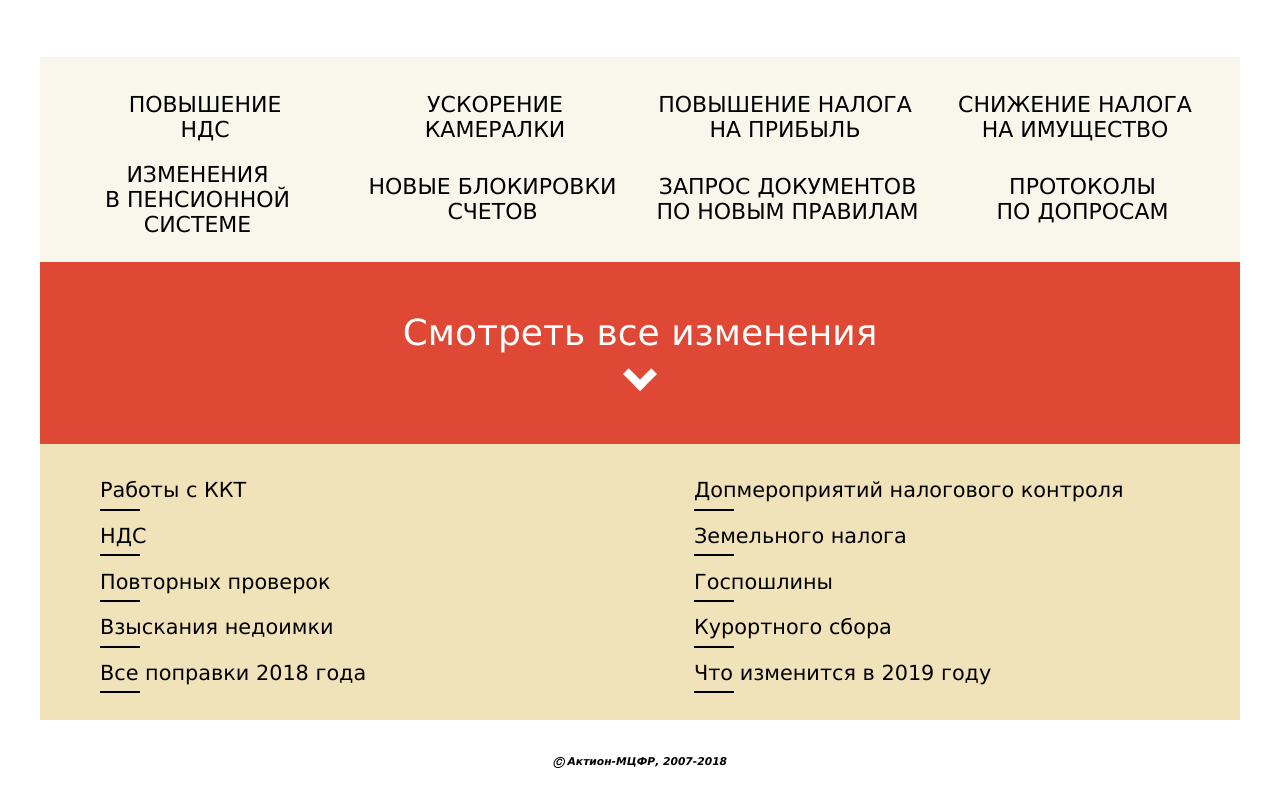
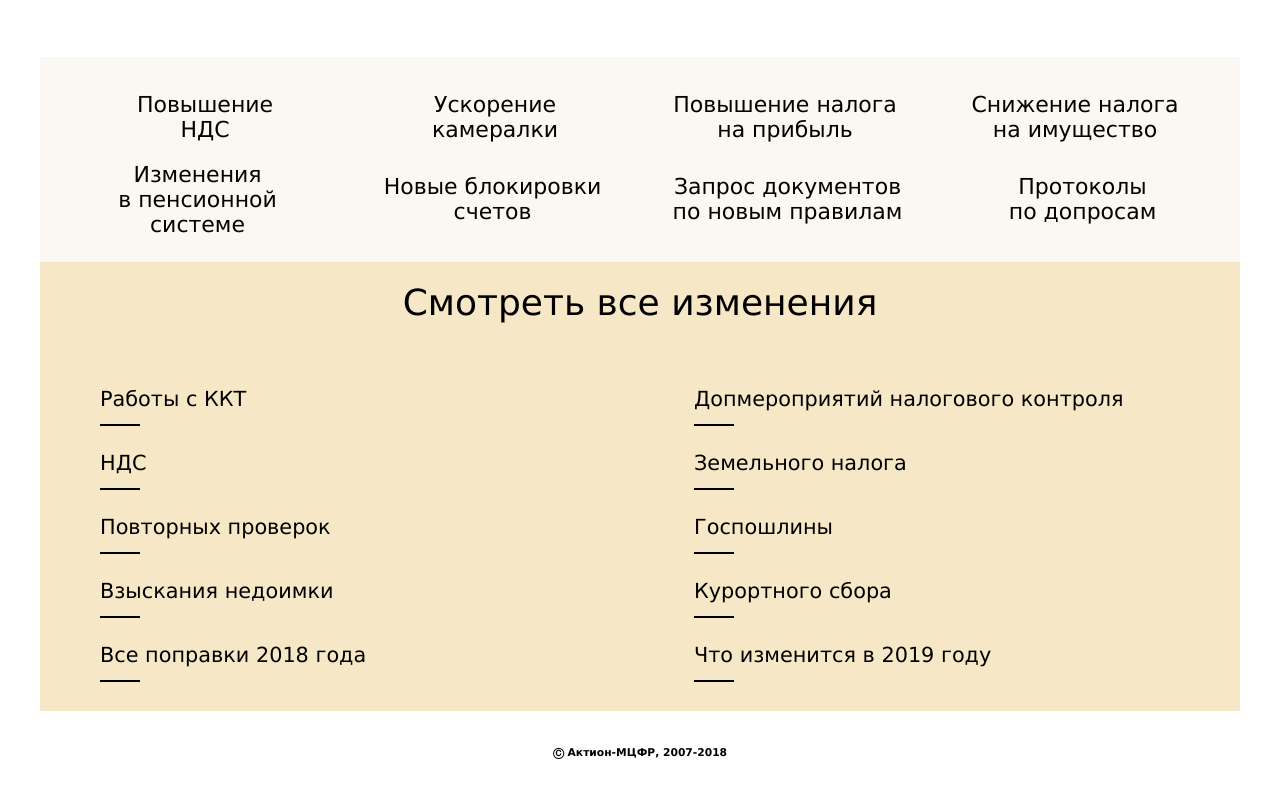
Before and after one commit to vlad-74/maket, a website built with webpack: page index.html in a window 1280 px wide. Shown: the part 1832-2639 px from the top of the page. Built offline with nearby package versions, Linux system fonts and the light colour scheme.

Commit message:
отмена раскрытия футера

```diff
--- a/front/js/main.js
+++ b/front/js/main.js
@@ -117,13 +117,13 @@ var btn = document.getElementById("more-btn").addEventListener("click", function
 });
 
 document.getElementById("show-footer").addEventListener("click", function (ev) {
-  if (footerVisible){
-    document.getElementById("hide-footer").style.display = "none";
-    footerVisible = false;
-  } else {
-    document.getElementById("hide-footer").style.display = "flex";
-    footerVisible = true;
-  }
+  // if (footerVisible){
+  //   document.getElementById("hide-footer").style.display = "none";
+  //   footerVisible = false;
+  // } else {
+  //   document.getElementById("hide-footer").style.display = "flex";
+  //   footerVisible = true;
+  // }
 });
 
 document.addEventListener("DOMContentLoaded", function() {//Аналог $(document).ready(function(){
--- a/front/style/footer.scss
+++ b/front/style/footer.scss
@@ -1,7 +1,7 @@
 .footer{
     .bot-menu{
         margin: auto;
-        background:#F9F6EC;
+        background:#FBF8F1;
         padding: 20px 10px;
         .bot-menu-top, .bot-menu-bot{
             margin: auto;
@@ -13,7 +13,7 @@
                 width: 70%;
                 cursor: pointer;
                 font-size: 22px;
-                text-transform: uppercase;
+                // text-transform: uppercase;
                 vertical-align:middle;
                 margin: auto;
                 padding: 5px 0;
@@ -66,12 +66,11 @@
     }
 
     .footer__first{
-        background:#DF4834;
+        background:#F6E8C6;
         text-align: center;
-        cursor: pointer;
+        // cursor: pointer;
         font-size: 36px;
-        color: white;
-        padding: 50px 0;
+        padding: 20px 0;
         i {
             border: solid white;
             border-width: 0 8px 8px 0;
@@ -88,7 +87,7 @@
         }
     }
     .footer__second{
-        background:#F1E3B9;
+        background:#F6E8C6;
         display: flex;
         padding: 2%  5%;
         text-align: left;
@@ -98,6 +97,7 @@
                 padding: 2% 0;
                 position: relative;
                 font-size: 130%;
+                padding: 20px 0;
                 cursor: pointer;
                 a{
                     text-decoration: none;
--- a/index.html
+++ b/index.html
@@ -137,7 +137,7 @@
             </div>
             <div id="show-footer" class="footer__first"><!--footer1 -->
                 <div>Смотреть все изменения</div>
-                <i class="arrow down">
+                <!-- <i class="arrow down"> -->
             </div>
 
             <div id="hide-footer" class="footer__second"><!--footer__second -->
```
Also changed, not shown: dist/bundle.css, dist/bundle.js.
